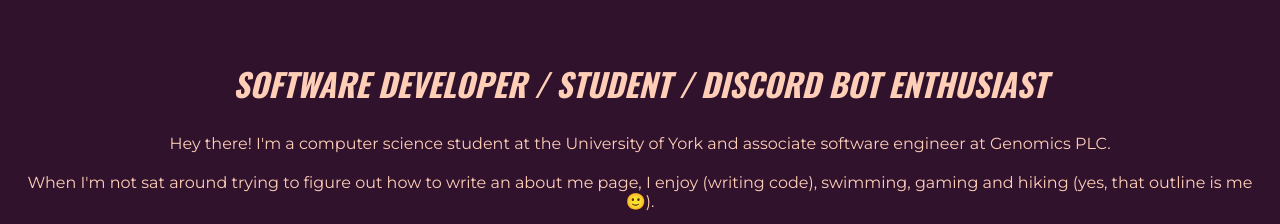
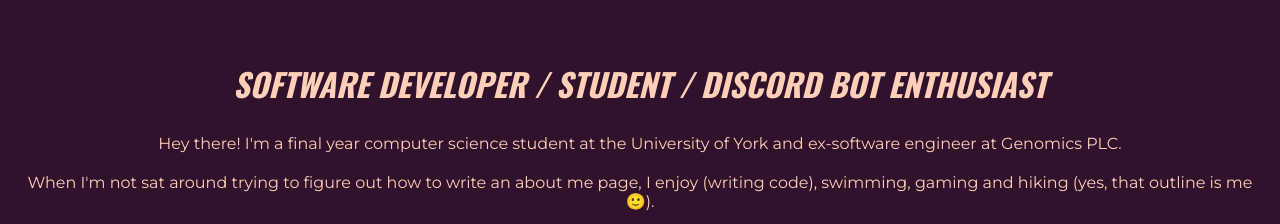
Before and after one commit to dob9601/dob9601.github.io, a React (Create React App) app: page /n in a window 1280 px wide. Shown: the part 840-1064 px from the top of the page. Built offline with nearby package versions, Linux system fonts and the light colour scheme; no server answers.

Commit message:
Update intro

```diff
--- a/src/components/Introduction.tsx
+++ b/src/components/Introduction.tsx
@@ -4,7 +4,7 @@ export function Introduction() {
     return (
         <div className="Introduction">
             <h2 className="tagline"><i>Software Developer / Student / Discord Bot Enthusiast</i></h2>
-            <p>Hey there! I'm a computer science student at the University of York and associate software engineer at Genomics PLC.</p>
+            <p>Hey there! I'm a final year computer science student at the University of York and ex-software engineer at Genomics PLC.</p>
             <p>When I'm not sat around trying to figure out how to write an about me page, I enjoy (writing code), swimming, gaming and hiking (yes, that outline is me &#128578;).</p>
         </div>
     )
```
